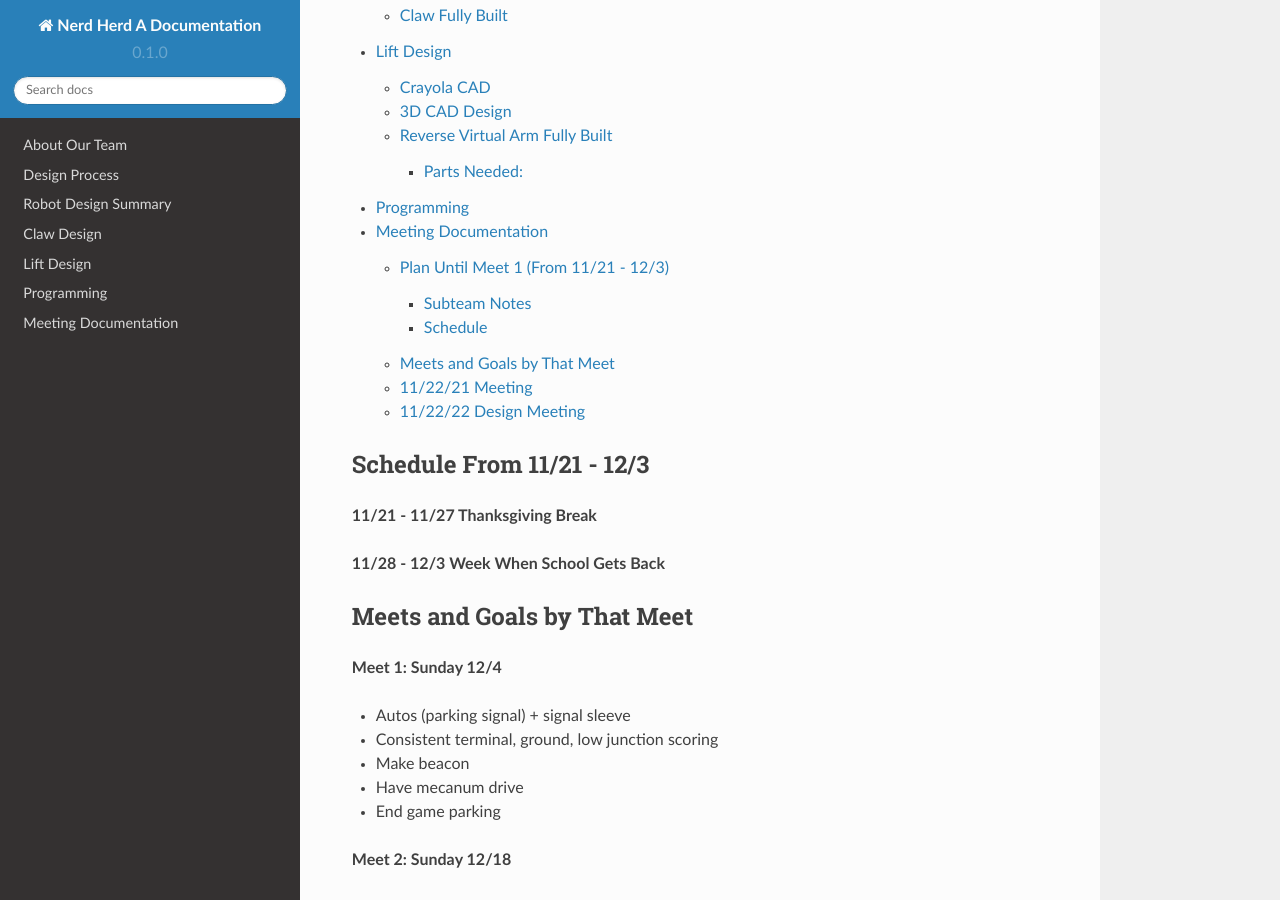
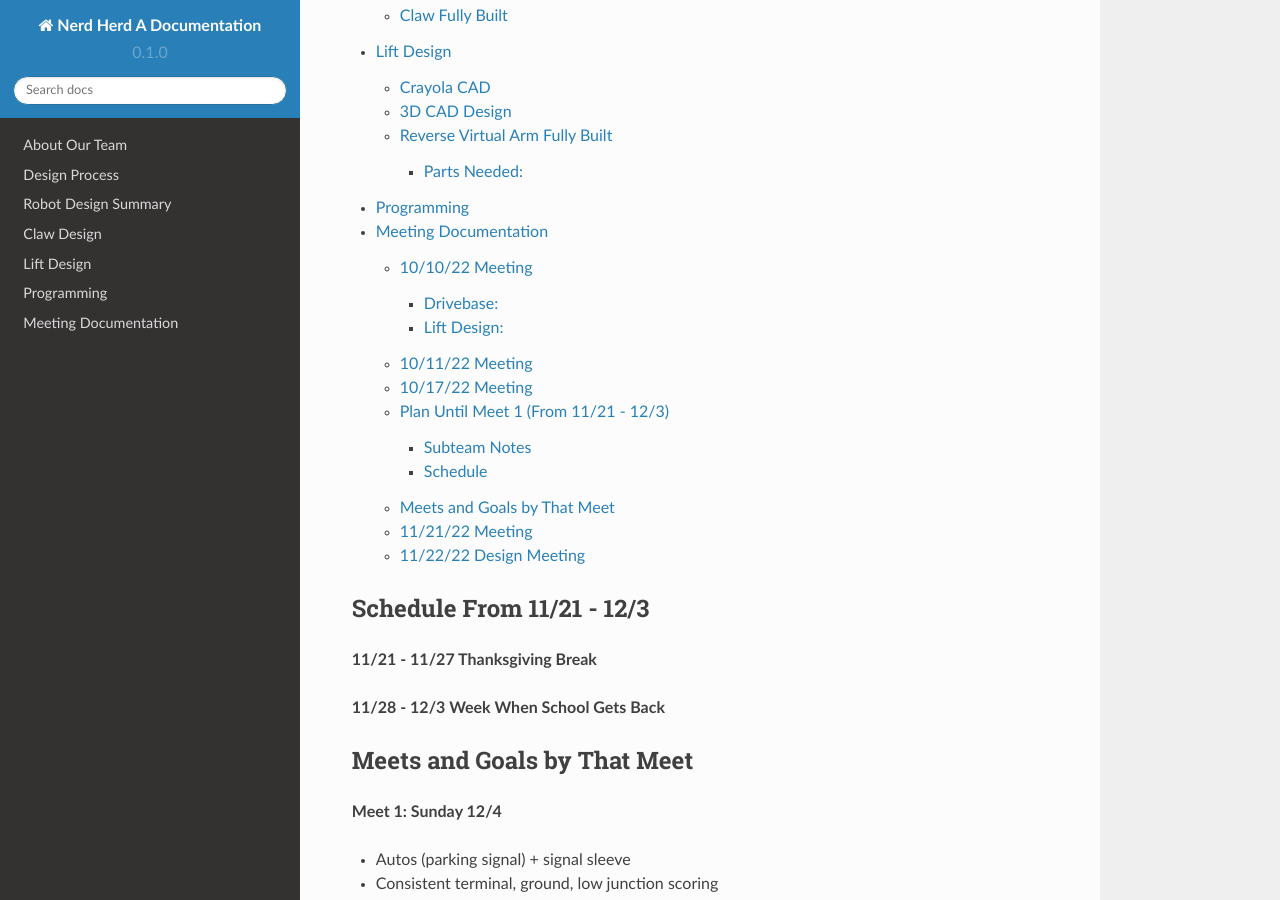
Before and after one commit to samanthac02/FTCDocumentation, a Sphinx documentation site: the page built from docs/source/index.rst, in a window 1280 px wide and 900 px high, scrolled down 884 px. Built offline with Sphinx 7.4.7 and the Read the Docs theme 2.0.0, drawn with Linux system fonts in a browser that asks for light colours; some of the changed lines change nothing that is shown.

Commit message:
Update meetingDocumentation.rst

```diff
--- a/docs/source/meetingDocumentation.rst
+++ b/docs/source/meetingDocumentation.rst
@@ -1,6 +1,78 @@
 *****
 Meeting Documentation
 *****
+
+10/10/22 Meeting
+#####
+
+Drivebase:
+*********************
+We started building this drivebase, which includes 2 ultraplanetary gearboxes, 2 omni wheels, and 4 traction wheels. Unfortunately, we found we built the frame of the drivebase incorrectly and will have to rebuild it next meeting.
+
+Lift Design:
+*********************
+
+**Needs and Constraints:**
+* Under 14in tall when collapsed (accounts for mounting on 4in wheels)
+
+* Over 30in tall when expanded
+
+**Research:**
+
+**Possible solutions:**
+
+* Linear slides
+* Scissor lift
+* Elevator
+
+We created the design matrix shown below and decided to build a linear slide for our lifting mechanism. A score was given to each of the mechanism types for the shown categories (1 being bad and 5 being good) and the scores were totaled.
+
++-----------------+------------+-------------+-------------+-------------+-------+
+| Mechanism Type  | Weight     | Foldability | Efficiency  | Consistency | Total |
++=================+============+=============+=============+=============+=======+
+| Linear Slide    | 4          | 3           | 1           | 3           | 11    |
++-----------------+------------+-------------+-------------+-------------+-------+
+| Scissor Lift    | 4          | 1           | 1           | 1           | 7     |
++-----------------+------------+-------------+-------------+-------------+-------+
+| Elevator        | 2          | 5           | 3           | 2           | 12    |
++-----------------+------------+-------------+-------------+-------------+-------+
+
+**Prototype:**
+
+We found documentation from REV on how to build a linear slide system (https://docs.revrobotics.com/duo-build/linear-motion-kit). We realized we are missing many of the parts that are in the linear motion kit, so we decided to print the parts on our 3D printers.
+
+======================================
+
+10/11/22 Meeting
+#####
+
+For this meeting, we wanted to accomplish the following tasks:
+
+* Take apart the drivebase
+
+* Change the gearbox composition from 4:3 to 4:5
+
+* Rebuild the drivebase based on REV's instructions
+
+We were able to fix the orientation of the gearboxes, and assemble the single sprocket shaft, double sprocket shaft, and the drive shaft for the gear box. Once we can cut and connect the 4 pieces of 28 link chain to their respective sprockets, we can move onto putting all the railings together. We were also able to organize and discuss our building materials so that they are easily accessible to everyone.
+
+======================================
+
+10/17/22 Meeting
+#####
+
+For this meeting, we wanted to accomplish the following tasks:
+
+* Finish assemblying the drivebase
+
+* Create a program that allows the user to control the velocity of a motor using one of the joysticks on the gamepad.
+
+We were able to finish assemblying the drivebase. We also tested four motors to confirm they work. We also created a program that allows the user to control the velocity of a motor using one (and two) of the joysticks on the gamepad, as well as a program that can test motors (dual-motor and single motor test modes).
+
+.. image:: FTCImages/drivebase.png
+  :width: 400
+
+======================================
 
 Plan Until Meet 1 (From 11/21 - 12/3)
 #####
@@ -103,7 +175,7 @@
 
 =============================
 
-11/22/21 Meeting
+11/21/22 Meeting
 #####
 
 Chiyo, Samantha, Camille, Sumedh, Owen, and Priyanshu met in person to build the robot. We decided to build an 2-bar arm that would be able to reach the low junction. The arm uses a 5:1 gear ratio and an ultraplanetary gearbox. In the end, the arm was able to reach high enough to score in the middle junction.
```
